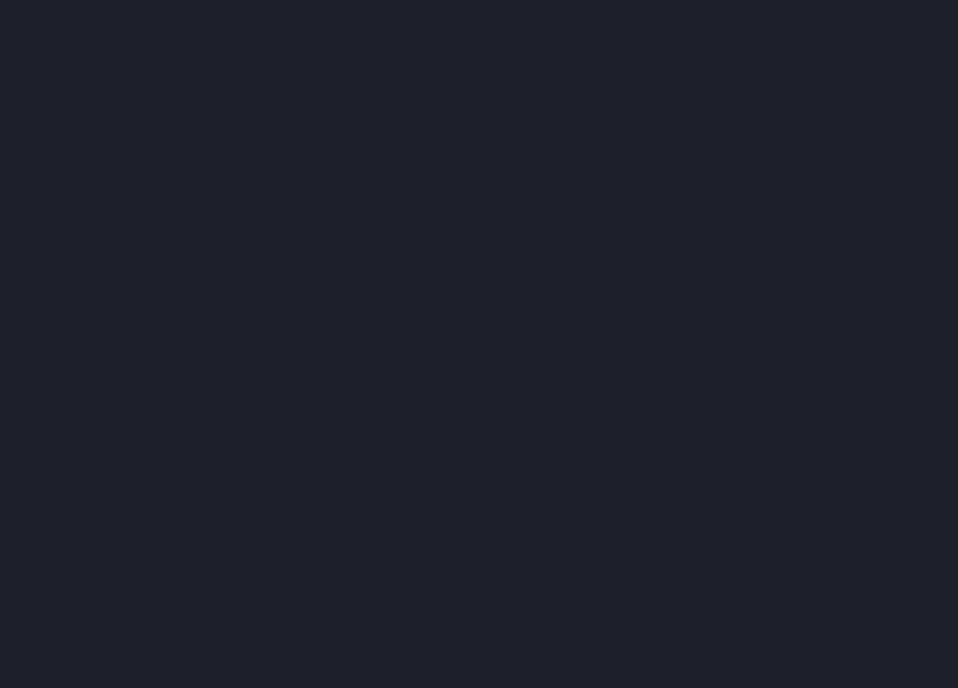
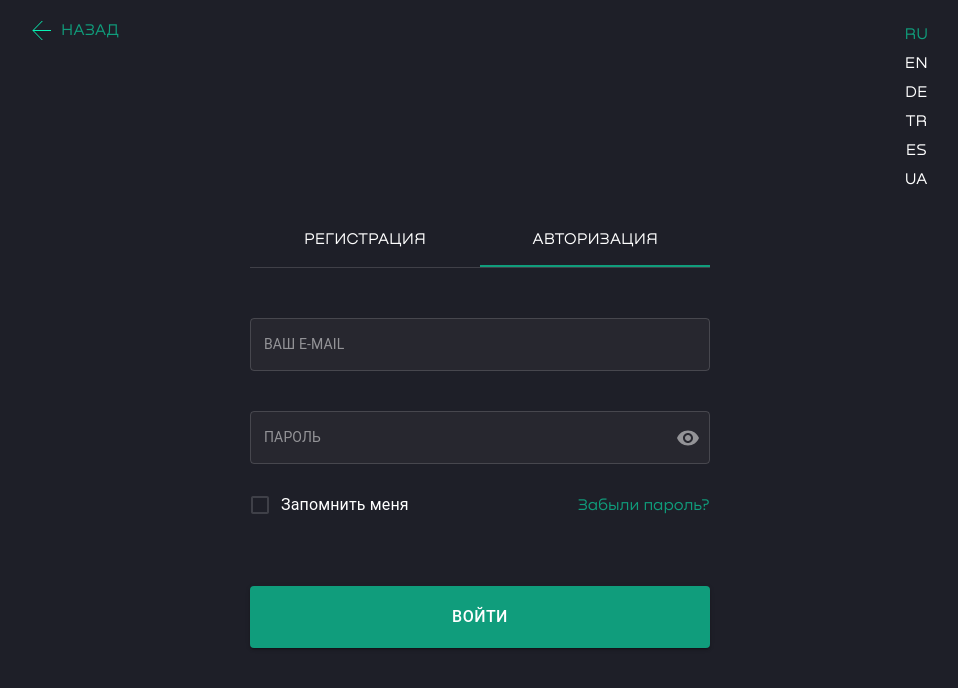
Before and after one commit to Mmarvinn/UnicornTestTask, a React (Create React App) app: page /UnicornTestTask/login/ru in a window 1280 px wide. Before the commit this address had no page. Shown: the top 688 px of the page, without its empty margins (160-1118 px from the left). Built offline with nearby package versions, Linux system fonts and the light colour scheme.

Commit message:
try deploy to GP

```diff
--- a/src/App.js
+++ b/src/App.js
@@ -1,15 +1,16 @@
 import './App.css';
 import { Auth } from './components/modules/auth/Auth';
 import { AuthPage } from './components/modules/auth/AuthPage';
-import { Route, Routes } from 'react-router-dom';
+import { Route, Routes, Navigate } from 'react-router-dom';
 
 function App() {
   return (
     <div className="App">
       <Routes>
-        <Route index element={<Auth />} />
-        <Route path="/login/ru" element={<AuthPage />} />
-        <Route path="/register/ru" element={<AuthPage />} />
+        <Route index element={<Navigate to="/UnicornTestTask" replace />} />
+        <Route path="/UnicornTestTask" element={<Auth />} />
+        <Route path="/UnicornTestTask/login/ru" element={<AuthPage />} />
+        <Route path="/UnicornTestTask/register/ru" element={<AuthPage />} />
       </Routes>
     </div>
   );
--- a/src/components/modules/auth/Auth.jsx
+++ b/src/components/modules/auth/Auth.jsx
@@ -3,7 +3,7 @@ import { Link } from 'react-router-dom';
 export const Auth = () => {
   return (
     <div className="link-authorization-wrapper">
-      <Link to="/login/ru" className="link-authorization">
+      <Link to="/UnicornTestTask/login/ru" className="link-authorization">
         АВТОРИЗАЦИЯ
       </Link>
     </div>
--- a/src/components/modules/auth/AuthPage.jsx
+++ b/src/components/modules/auth/AuthPage.jsx
@@ -12,7 +12,7 @@ export const AuthPage = () => {
       <div className="auth-page--header">
         <div>
           <Link
-            to="/"
+            to="/UnicornTestTask"
             style={{
               display: 'flex',
               alignItems: 'center',
@@ -73,7 +73,7 @@ export const AuthPage = () => {
                 : {}
             }
           >
-            <Link to="/register/ru">РЕГИСТРАЦИЯ</Link>
+            <Link to="/UnicornTestTask/register/ru">РЕГИСТРАЦИЯ</Link>
           </div>
           <div
             className="tab-links--login-wrapper"
@@ -85,7 +85,7 @@ export const AuthPage = () => {
                 : {}
             }
           >
-            <Link to="/login/ru">АВТОРИЗАЦИЯ</Link>
+            <Link to="/UnicornTestTask/login/ru">АВТОРИЗАЦИЯ</Link>
           </div>
         </div>
         {location.pathname.includes('login/ru') && <LoginForm />}
```
Also changed, not shown: public/site.webmanifest.
